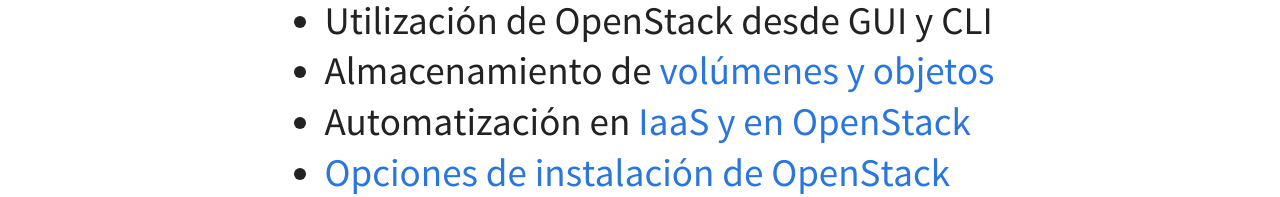
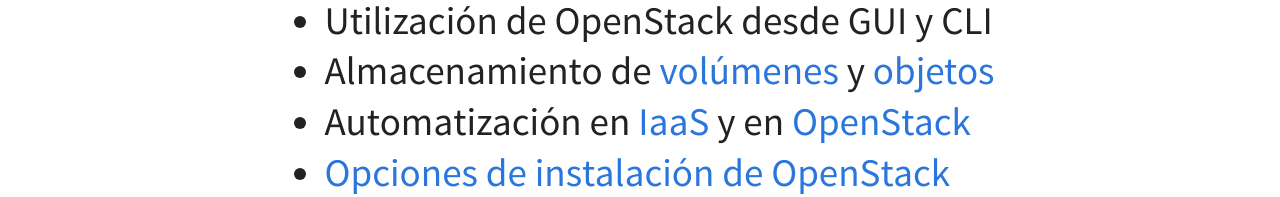
Before and after one commit to albertomolina/eticom-openstack, a plain HTML site: page index.html in a window 1280 px wide. Both pictures are taken after a click on the button 1251 px from the left and 734 px from the top of the page. Shown: the part 373-570 px from the top of the page. Drawn offline with Linux system fonts and the light colour scheme; files whose address does not match are found by name.

```diff
--- a/index.html
+++ b/index.html
@@ -53,8 +53,8 @@
 	    <li><a href="openstack-el-proyecto.html">El proyecto OpenStack</a></li>
 	    <li><a href="casos-de-uso.html">Casos de uso</a></li>
 	    <li>Utilización de OpenStack desde GUI y CLI</li>
-	    <li>Almacenamiento de <a href="presentacion_volumenes.html">volúmenes y <a href="presentacion_objetos.html">objetos</a></li>
-	    <li>Automatización en <a href="automatizacion.html">IaaS y en <a href="automatizacion_openstack.html">OpenStack</a></li>
+	    <li>Almacenamiento de <a href="presentacion_volumenes.html">volúmenes</a> y <a href="presentacion_objetos.html">objetos</a></li>
+	    <li>Automatización en <a href="automatizacion.html">IaaS</a> y en <a href="automatizacion_openstack.html">OpenStack</a></li>
 	    <li><a href="opciones_instalacion_openstack.html">Opciones de instalación de OpenStack</a></li>
 	    <li>Demos</li>
 	</section>
```
Also changed, not shown: automatizacion_openstack.html (+1 -0 lines).
